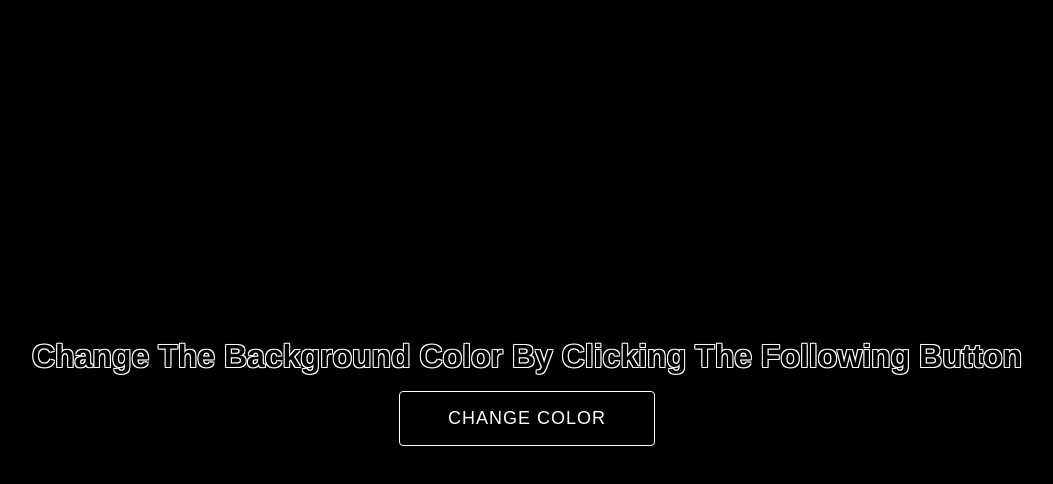
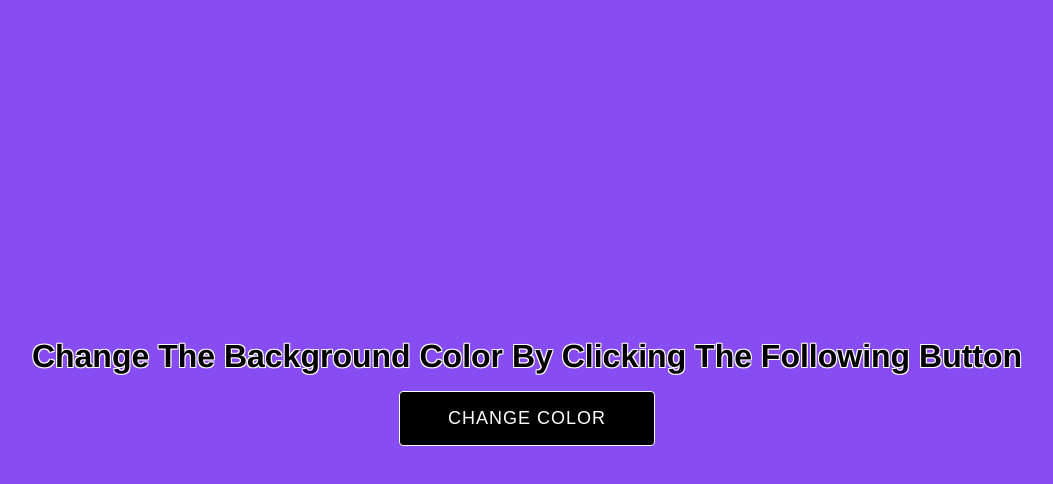
Before and after one commit to kmrajibfaysal/background-color-generator, a plain HTML site: page index.html in a window 1280 px wide. Both pictures are taken after a click on the button "CHANGE COLOR". Shown: the whole page, without its empty margins (113-1166 px from the left). Drawn offline with Linux system fonts and the light colour scheme.

Commit message:
added color changing function on button click

```diff
--- a/index.html
+++ b/index.html
@@ -6,7 +6,7 @@
     <meta name="viewport" content="width=device-width, initial-scale=1.0" />
     <title>Change The Background Color</title>
     <link rel="stylesheet" href="style.css" />
-    <script src="./app.js" defer></script>
+    <script src="./script.js" defer></script>
   </head>
   <body>
     <div class="container" id="root">
--- a/script.js
+++ b/script.js
@@ -0,0 +1,21 @@
+window.onload = () => {
+    main();
+}
+
+function main() {
+    const root = document.querySelector('#root');
+    const button = document.querySelector('#change-btn')
+
+    button.addEventListener('click', function () {
+        const newColor = getRandomRGBcolor();
+        root.style.backgroundColor = newColor;
+    })
+
+}
+
+function getRandomRGBcolor() {
+    const r = Math.floor(Math.random() * 255);
+    const g = Math.floor(Math.random() * 255);
+    const b = Math.floor(Math.random() * 255);
+    return `rgb(${r}, ${g}, ${b})`;
+}
```
